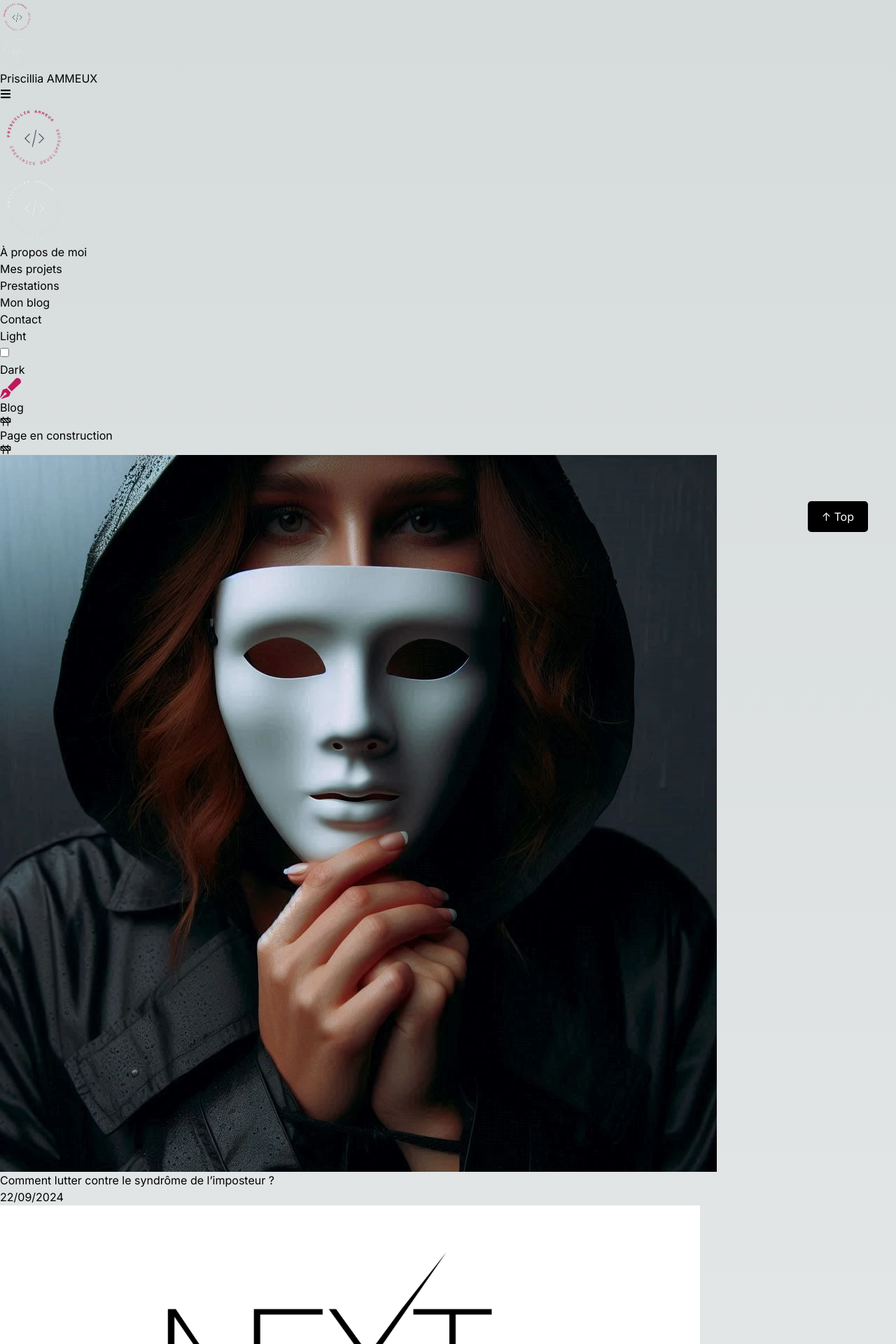
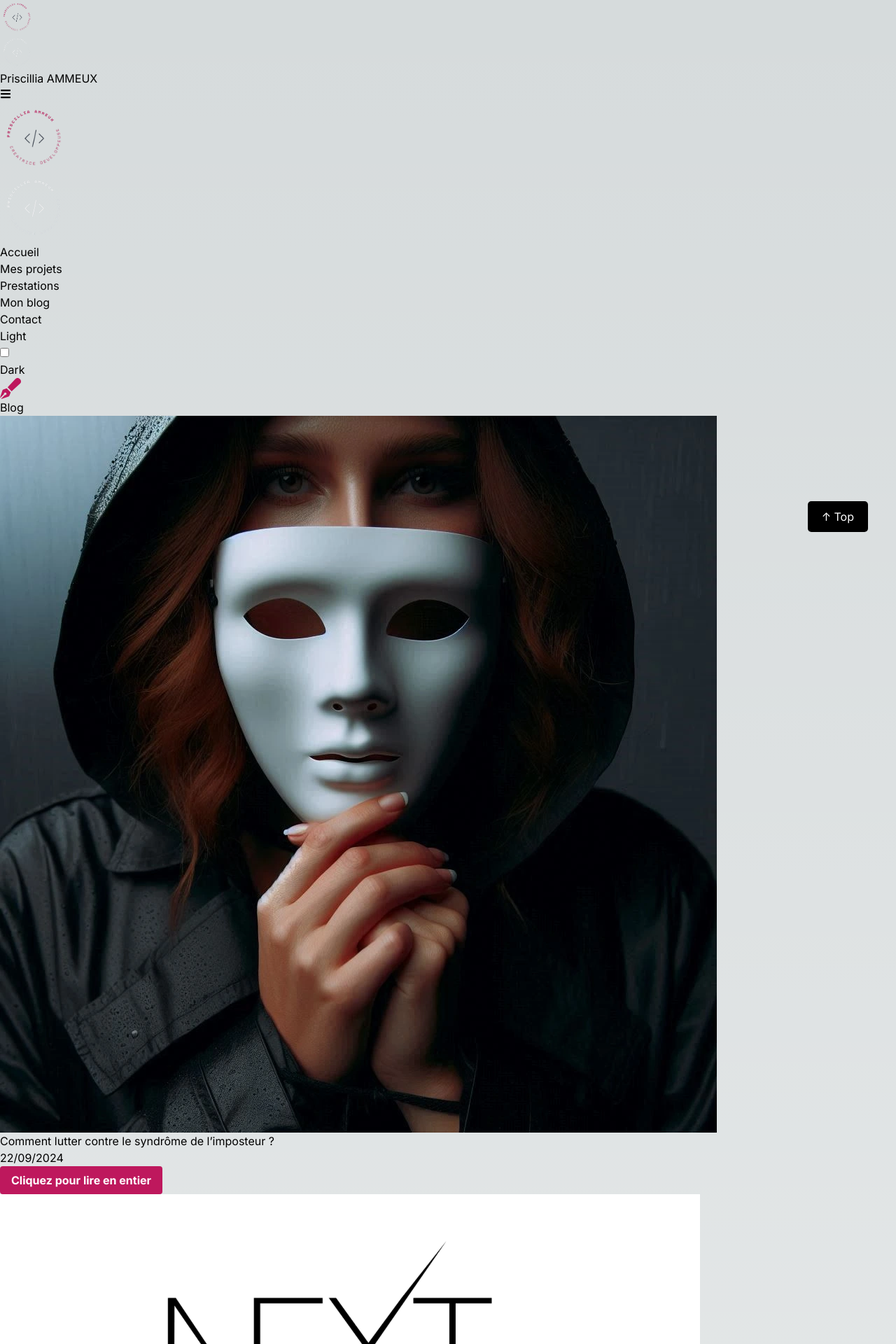
Before and after one commit to PriscilliaAmmeux/my_portfolio, a Next.js app: page /blog in a window 1280 px wide. Shown: the top 1920 px of the page at 70% size. Built offline with nearby package versions, Linux system fonts and the light colour scheme; a web font is replaced by a local one.

Commit message:
fix error and create modal

```diff
--- a/generate-sitemap.js
+++ b/generate-sitemap.js
@@ -3,7 +3,6 @@ var _a = require("sitemap"), SitemapStream = _a.SitemapStream, streamToPromise =
 // Define the URLs to include in the sitemap
 var urls = [
     { url: "/", changefreq: "daily", priority: 1.0 },
-    { url: "/about", changefreq: "daily", priority: 0.9 },
     { url: "/project", changefreq: "daily", priority: 0.8 },
     { url: " /prestations", changefreq: "daily", priority: 0.8 },
     { url: " /blog", changefreq: "daily", priority: 0.8 },
--- a/generate-sitemap.ts
+++ b/generate-sitemap.ts
@@ -4,7 +4,6 @@ const { SitemapStream, streamToPromise } = require("sitemap");
 // Define the URLs to include in the sitemap
 const urls = [
   { url: "/", changefreq: "daily", priority: 1.0 },
-  { url: "/about", changefreq: "daily", priority: 0.9 },
   { url: "/project", changefreq: "daily", priority: 0.8 },
   { url: " /prestations", changefreq: "daily", priority: 0.8 },
   { url: " /blog", changefreq: "daily", priority: 0.8 },
--- a/src/app/blog/page.tsx
+++ b/src/app/blog/page.tsx
@@ -2,8 +2,7 @@ import { Metadata } from "next";
 import { FaPenFancy } from "react-icons/fa";
 import Title from "../ui/title/title";
 import Layout from "../ui/layout/layout";
-
-import { LuConstruction } from "react-icons/lu";
+import blogData from "@/data/blog.json";
 import ArticleBlog from "../components/articleBlog/articleBlog";
 
 export const metadata: Metadata = {
@@ -11,18 +10,34 @@ export const metadata: Metadata = {
 };
 
 export default function Blog() {
+  const sortedBlog = blogData.sort((a, b) => {
+    const [dayA, monthA, yearA] = a.date.split("/").map(Number);
+    const [dayB, monthB, yearB] = b.date.split("/").map(Number);
+    const dateA = new Date(yearA, monthA - 1, dayA);
+    const dateB = new Date(yearB, monthB - 1, dayB);
+    return dateB.getTime() - dateA.getTime();
+  });
+
   return (
     <Layout>
       <section className="pt-4 sm:px-24">
         <Title text="Blog" icon={FaPenFancy} />
-        <div className="w-full container mx-auto px-3"></div>
+        <div className="w-full container mx-auto px-3">
+          <div className="md:grid md:grid-cols-3 gap-4">
+            {sortedBlog.map((article) => (
+              <ArticleBlog
+                id={article.id}
+                img={article.img}
+                alt={article.alt}
+                title={article.title}
+                subtitle={article.subtitle}
+                date={article.date}
+                sections={article.sections}
+              />
+            ))}
+          </div>
+        </div>
       </section>
-      <section className="flex row gap-2 justify-center items-center mb-5 text-2xl">
-        <LuConstruction />
-        <p>Page en construction</p>
-        <LuConstruction />
-      </section>
-      <ArticleBlog />
     </Layout>
   );
 }
--- a/src/app/components/articleBlog/articleBlog.tsx
+++ b/src/app/components/articleBlog/articleBlog.tsx
@@ -1,76 +1,61 @@
-import ModalArticleBlog from "@/app/ui/modalArticleBlog/modalArticleBlog";
-import blogData from "@/data/blog.json";
+"use client";
+
 import { useState } from "react";
+import Button from "../../components/button/button";
+import { Modal } from "../../components/modal/modal";
 
-interface Article {
+interface ArticleProps {
+  id: number;
+  img: string;
+  title: string;
+  subtitle: string;
   date: string;
-  img: string;
-  alt: string;
-  title: string;
-  subtitle?: string;
-  content: string;
+  sections: [];
 }
 
-export default function ArticleBlog() {
+export default function ArticleBlog({
+  id,
+  img,
+  title,
+  subtitle,
+  date,
+  sections,
+}: ArticleProps) {
   const [isModalOpen, setIsModalOpen] = useState(false);
-  const [selectedArticle, setSelectedArticle] = useState(null);
-
-  const sortedBlog = blogData.sort((a, b) => {
-    const [dayA, monthA, yearA] = a.date.split("/").map(Number);
-    const [dayB, monthB, yearB] = b.date.split("/").map(Number);
-    const dateA = new Date(yearA, monthA - 1, dayA);
-    const dateB = new Date(yearB, monthB - 1, dayB);
-    return dateB.getTime() - dateA.getTime();
-  });
-
-  const openModal = (article) => {
-    setSelectedArticle(article);
-    setIsModalOpen(true);
-  };
-
-  const closeModal = () => {
-    setIsModalOpen(false);
-    setSelectedArticle(null);
-  };
-
   return (
-    <>
-      <article className="grid grid-cols-1 md:grid-cols-3 gap-4">
-        {sortedBlog.map((article) => (
-          <div key={article.id} className="border p-4 rounded-lg shadow-lg">
-            <div onClick={() => openModal(article)}>
-              <img
-                src={article.img}
-                alt={article.alt}
-                className="w-full h-100 object-cover rounded-t-lg"
-              />
-              <h2 className="text-xl font-bold mt-2">{article.title}</h2>
-              {article.subtitle && (
-                <h3 className="text-lg mt-4">{article.subtitle}</h3>
-              )}
-              <p className="text-gray-100 mt-10">{article.date}</p>
-            </div>
-          </div>
-        ))}
-      </article>
-
-      {isModalOpen && selectedArticle && (
-        <ModalArticleBlog onClose={closeModal}>
-          <div className="p-4">
-            <img
-              src={selectedArticle.img}
-              alt={selectedArticle.alt}
-              className="w-full h-100 object-cover rounded-t-lg"
-            />
-            <h2 className="text-xl font-bold mt-2">{selectedArticle.title}</h2>
-            {selectedArticle.subtitle && (
-              <h3 className="text-lg mt-4">{selectedArticle.subtitle}</h3>
-            )}
-            <p className="text-gray-100 mt-10">{selectedArticle.date}</p>
-            <p className="mt-4">{selectedArticle.content}</p>
-          </div>
-        </ModalArticleBlog>
-      )}
-    </>
+    <article className="rounded overflow-hidden shadow-lg bg-white mt-4 ">
+      <img className="w-full" src={img} alt={"image de l'article"} />
+      <h1 className="text-blue-800 font-bold text-xl mt-4 text-center">
+        {title}
+      </h1>
+      <h2 className="text-blue-700 text-base text-center">{subtitle}</h2>
+      <p className="text-gray-700 text-base ml-2 text-center mr-2">{date}</p>
+      <span className="flex justify-center mb-4 mt-2">
+        <Button
+          type="button"
+          text="Cliquez pour lire en entier"
+          onClick={() => {
+            setIsModalOpen(true);
+          }}
+          ariaLabel="Cliquez qur le bouton pour lire en entier l'article"
+        />
+      </span>
+      <Modal
+        isOpen={isModalOpen}
+        onClose={() => {
+          setIsModalOpen(false);
+        }}>
+        <div>
+          {sections.map((section, index) => (
+            <section key={index}>
+              <h2 className="text-pink-700 font-bold mb-2 mt-4 ml-2">
+                {section.title}
+              </h2>
+              <p className="text-gray-600 ml-2">{section.content}</p>
+            </section>
+          ))}
+        </div>
+      </Modal>
+    </article>
   );
 }
--- a/src/app/ui/burger/burger.tsx
+++ b/src/app/ui/burger/burger.tsx
@@ -65,7 +65,7 @@ export default function Burger() {
         >
           <NavLink
             href="/"
-            title="À propos de moi"
+            title="Accueil"
             onClick={handleCloseMenu}
             isActive={true}
           />
--- a/src/app/ui/footer/footer.tsx
+++ b/src/app/ui/footer/footer.tsx
@@ -1,4 +1,4 @@
-import { FaFacebook, FaLinkedin } from "react-icons/fa";
+import { FaFacebook, FaGithub, FaLinkedin } from "react-icons/fa";
 import ProfileLink from "../profileLink/profileLink";
 import { SiMalt } from "react-icons/si";
 import { BsInstagram } from "react-icons/bs";
@@ -46,6 +46,12 @@ export default function Footer() {
           Icon={BsInstagram}
           size={20}
         />
+        <ProfileLink
+          href="https://github.com/PriscilliaAmmeux"
+          ariaLabel="Link to GitHub profile"
+          Icon={FaGithub}
+          size={20}
+        />
       </section>
       <ScrollToTopButton />
     </footer>
--- a/src/app/ui/modalArticleBlog/modalArticleBlog.tsx
+++ /dev/null
@@ -1,14 +0,0 @@
-export default function ModalArticleBlog({ children, onClose }) {
-  return (
-    <section className="fixed inset-0 bg-black bg-opacity-50 flex justify-center items-center z-50">
-      <div className="bg-white p-4 rounded-lg shadow-lg relative max-w-2xl w-full mx-4">
-        <button
-          onClick={onClose}
-          className="absolute top-2 right-2 text-gray-500 text-2xl">
-          &times;
-        </button>
-        {children}
-      </div>
-    </section>
-  );
-}
--- a/src/app/ui/navbar/navbar.tsx
+++ b/src/app/ui/navbar/navbar.tsx
@@ -5,7 +5,7 @@ export default function Navbar() {
   return (
     <section className="bg-pink-100 dark:bg-gray-700 w-full grid lg:max-w-none lg:w-full lg:mb-0 lg:grid-cols-7 lg:text-center items-center">
       <Logo width={100} height={100} />
-      <NavLink href="/" title="À propos de moi" isActive={true} />
+      <NavLink href="/" title="Accueil" isActive={true} />
       <NavLink href="/project" title="Mes projets" isActive={true} />
       <NavLink href="/prestations" title="Prestations" isActive={true} />
       <NavLink href="/blog" title="Mon blog" isActive={true} />
```
Also changed, not shown: src/app/components/modalArticleBlog/modalArticleBlog.tsx (added, +54 -0 lines).
